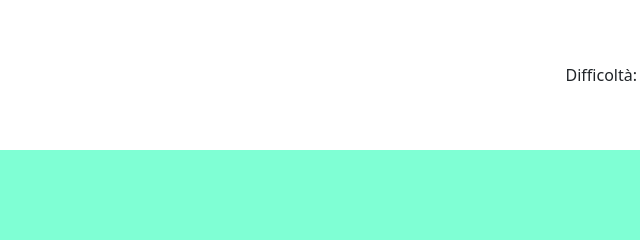
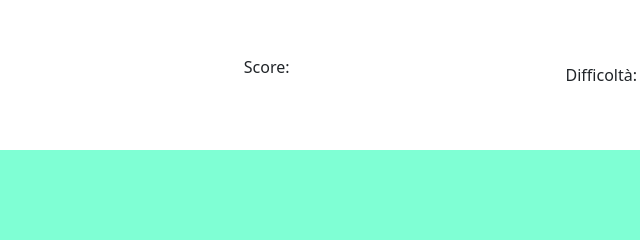
Before and after one commit to TALEX1995/js-campominato-dom, a plain HTML site: page index.html in a window 1280 px wide. Shown: the top 240 px of the page, 421-1061 px from the left. Drawn offline with nearby package versions, Linux system fonts and the light colour scheme.

Commit message:
Added file .md

```diff
--- a/index.html
+++ b/index.html
@@ -18,6 +18,10 @@
             <img src="https://d92mrp7hetgfk.cloudfront.net/images/sites/misc/Boolean/original.png?1623187562" alt="Boolean Logo">
             <h1>Campo Minato</h1>
         </div>
+
+        <!-- Middle header -->
+        <p>Score: <span id="score"></span></p>
+
         <!-- Header right side -->
         <div>
             <form class="d-flex align-items-center">
```
Also changed, not shown: 1 other file.
